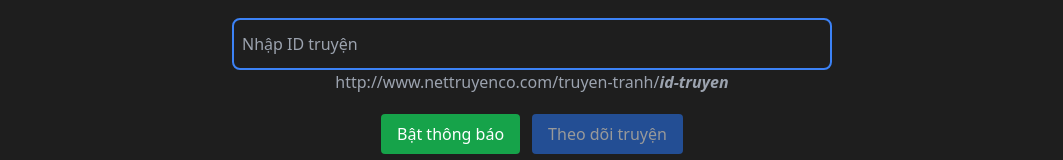
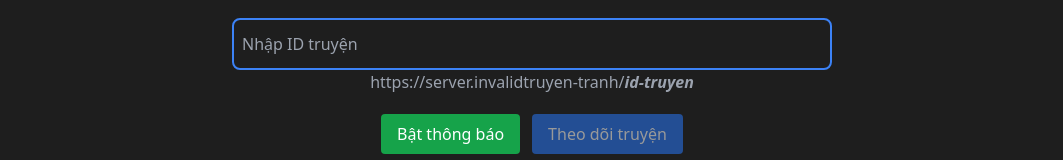
Before and after one commit to napthedev/nettruyen-notification, a React (Vite) app in the folder client/: page / in a window 1280 px wide. Shown: the part 214-374 px from the top of the page, without its empty margins (108-1171 px from the left). Built offline with nearby package versions, Linux system fonts and the light colour scheme; no server answers.

Commit message:
Chore: update .env name client

```diff
--- a/client/src/components/Info.tsx
+++ b/client/src/components/Info.tsx
@@ -37,7 +37,9 @@ const Info: FC<{
               />
               <div>
                 <a
-                  href={`http://www.nettruyenco.com/truyen-tranh/${item._id}`}
+                  href={`${import.meta.env.VITE_NETTRUYEN_URL}truyen-tranh/${
+                    item._id
+                  }`}
                   target="_blank"
                   rel="noopener noreferrer"
                   className="text-xl"
--- a/client/src/components/Main.tsx
+++ b/client/src/components/Main.tsx
@@ -115,7 +115,7 @@ const Main: FC<{
           autoFocus
         />
         <h1 className="text-gray-400 break-all break-words">
-          http://www.nettruyenco.com/truyen-tranh/
+          {import.meta.env.VITE_NETTRUYEN_URL}truyen-tranh/
           <span className="font-bold italic">id-truyen</span>
         </h1>
       </div>
--- a/client/src/shared/axios.ts
+++ b/client/src/shared/axios.ts
@@ -1,7 +1,7 @@
 import axios from "axios";
 
 const client = axios.create({
-  baseURL: import.meta.env.VITE_PUBLIC_SERVER_URL,
+  baseURL: import.meta.env.VITE_SERVER_URL,
 });
 
 export default client;
--- a/client/src/utils/register.ts
+++ b/client/src/utils/register.ts
@@ -2,7 +2,7 @@ import { Slide, toast } from "react-toastify";
 
 import { Subscription } from "../shared/types";
 
-const publicVapidKey = import.meta.env.VITE_PUBLIC_VAPID_KEY;
+const publicVapidKey = import.meta.env.VITE_VAPID_KEY;
 
 export const register = async () => {
   const register = await navigator.serviceWorker.register("/worker.js");
```
Also changed, not shown: 1 other file (tests, documents, lock files or other folders).
